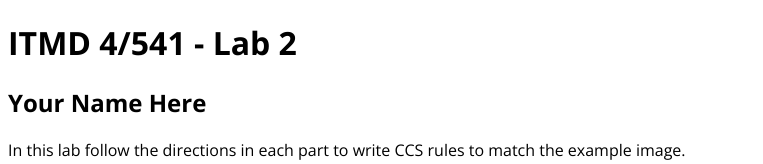
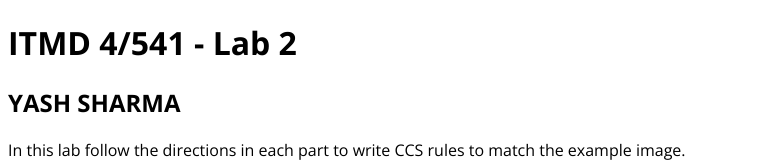
Before and after one commit to yash9933/ITMD541_YASH, a plain HTML site: page Lab2/index.html in a window 1280 px wide. Shown: the top 164 px of the page, without its empty margins (0-763 px from the left). Drawn offline with nearby package versions, Linux system fonts and the light colour scheme.

Commit message:
updated name in index.html

```diff
--- a/Lab2/index.html
+++ b/Lab2/index.html
@@ -14,7 +14,7 @@
 <body>
   <header class="w700">
     <h1>ITMD 4/541 - Lab 2</h1>
-    <h2>Your Name Here</h2>
+    <h2>YASH SHARMA</h2>
     <p>In this lab follow the directions in each part to write CCS rules to match the example image. <strong>DO NOT</strong> edit this HTML file in any way except to add your name in the H2 in the Header section above this text. <strong>DO NOT</strong> edit the global.css file in any way. You will write all your CSS in the proper sections in the styles.css file only.</p>
     <p>Create a Lab2 folder in your class GitHub repository and place all the files for this lab in that folder, including the assets folder with images. Once you publish this lab to GitHub Pages, submit to the blackboard assignment a link to this main lab page in GitHub Pages and your GitHub repository code.</p>
   </header>
```
Also changed, not shown: 1 other file.
